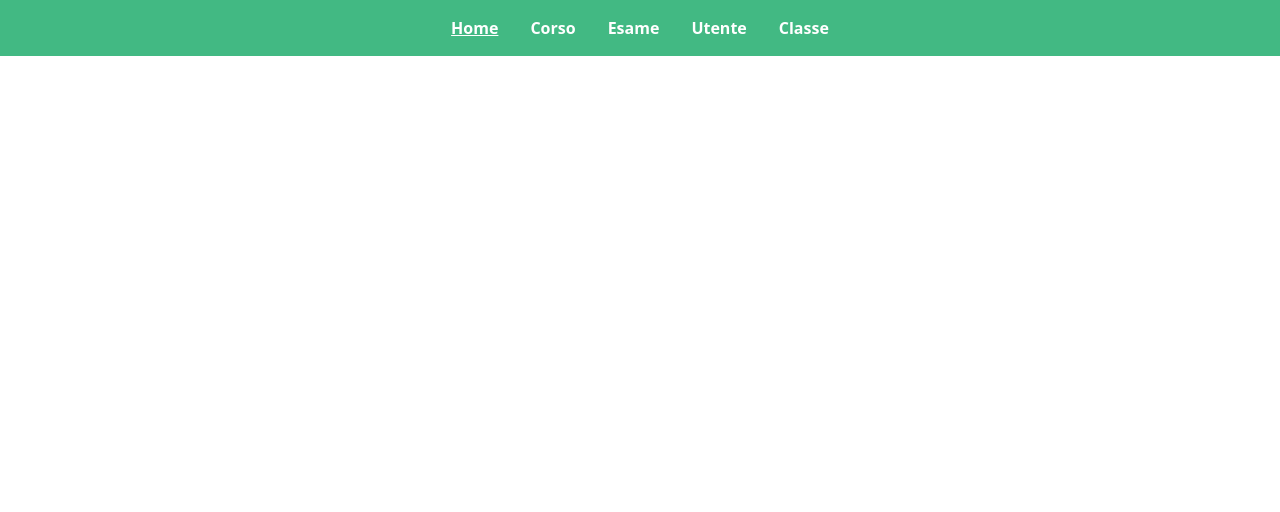
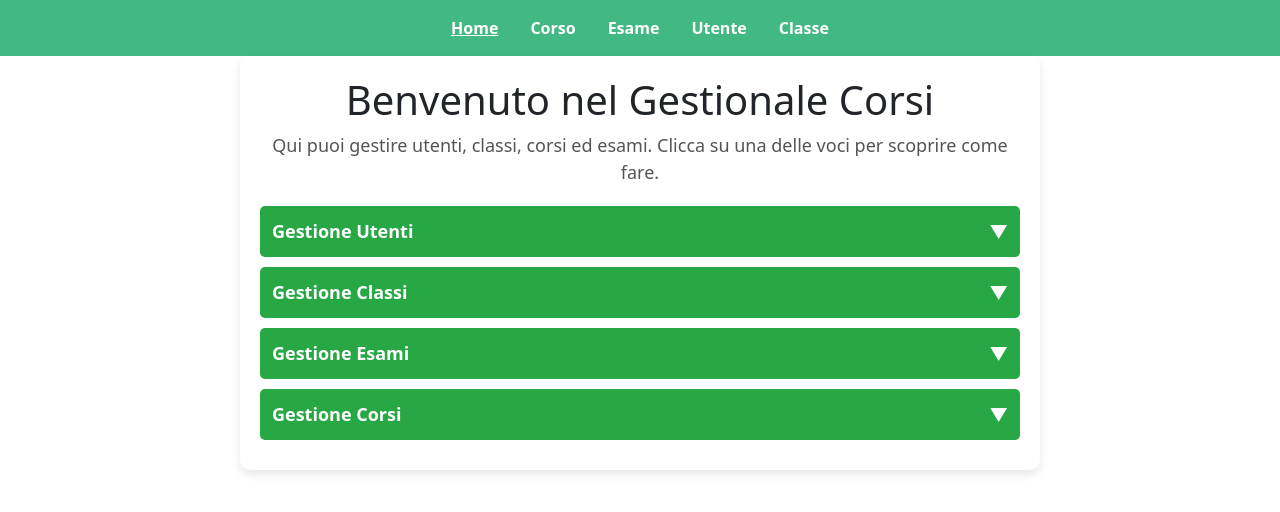
Before and after one commit to RedFox197/CorsiOnline-Frontend, a Vue app: page / in a window 1280 px wide. Shown: the top 512 px of the page. Built offline with nearby package versions, Linux system fonts and the light colour scheme.

Commit message:
prima home

```diff
--- /dev/null
+++ b/src/components/HomeComponent.vue
@@ -0,0 +1,113 @@
+<template>
+  <div class="container">
+    <h1>Benvenuto nel Gestionale Corsi</h1>
+    <p class="intro-text">Qui puoi gestire utenti, classi, corsi ed esami. Clicca su una delle voci per scoprire come fare.</p>
+
+    <div class="sections">
+      <div class="section" v-for="(item, index) in sections" :key="index">
+        <button class="toggle-btn" @click="toggleSection(index)">
+          {{ item.title }}
+          <span class="arrow" :class="{ 'rotated': item.open }">▼</span>
+        </button>
+        <div v-if="item.open" class="content">
+          <p>{{ item.description }}</p>
+          <p class="note">Tutte le operazioni sono modificabili o eliminabili tramite gli appositi bottoni a destra di ogni sezione.</p>
+        </div>
+      </div>
+    </div>
+  </div>
+</template>
+
+<script>
+export default {
+  data() {
+    return {
+      sections: [
+        {
+          title: 'Gestione Utenti',
+          description: 'Per aggiungere un utente vai su "Utente" e clicca su "Aggiungi nuovo utente". Dovrai inserire Nome, Cognome, Email, Ruolo e Classi associate.',
+          open: false
+        },
+        {
+          title: 'Gestione Classi',
+          description: 'Per creare una nuova classe vai su "Classe" e clicca "Aggiungi nuova classe". Dovrai inserire Nome, Data Inizio, Data Fine, Corso associato e Docente.',
+          open: false
+        },
+        {
+          title: 'Gestione Esami',
+          description: 'Per creare un esame vai su "Esame" e clicca "Aggiungi nuovo esame". Dovrai inserire il Tipo (orale, scritto, etc.), Descrizione, Punteggio ottenuto dallo studente, Studente associato e Data.',
+          open: false
+        },
+        {
+          title: 'Gestione Corsi',
+          description: 'Per creare un corso vai su "Corso" e clicca "Aggiungi nuovo corso". Dovrai inserire il Nome, una Descrizione e selezionare la Classe associata.',
+          open: false
+        }
+      ]
+    };
+  },
+  methods: {
+    toggleSection(index) {
+      this.sections[index].open = !this.sections[index].open;
+    }
+  }
+};
+</script>
+
+<style scoped>
+.container {
+  max-width: 800px;
+  margin: auto;
+  padding: 20px;
+  text-align: center;
+  background: #ffffff;
+  border-radius: 10px;
+  box-shadow: 0px 4px 10px rgba(0, 0, 0, 0.1);
+}
+.intro-text {
+  font-size: 18px;
+  color: #555;
+}
+.sections {
+  margin-top: 20px;
+}
+.section {
+  margin-bottom: 10px;
+}
+.toggle-btn {
+  width: 100%;
+  padding: 12px;
+  background-color: #28a745;
+  color: white;
+  border: none;
+  cursor: pointer;
+  font-size: 18px;
+  font-weight: bold;
+  text-align: left;
+  border-radius: 5px;
+  display: flex;
+  justify-content: space-between;
+  align-items: center;
+}
+.toggle-btn:hover {
+  background-color: #218838;
+}
+.arrow {
+  transition: transform 0.3s ease;
+}
+.rotated {
+  transform: rotate(180deg);
+}
+.content {
+  background: #f8f9fa;
+  padding: 15px;
+  border-left: 4px solid #28a745;
+  border-radius: 5px;
+  margin-top: 5px;
+}
+.note {
+  font-size: 14px;
+  color: #888;
+  margin-top: 10px;
+}
+</style>
--- a/src/views/HomeView.vue
+++ b/src/views/HomeView.vue
@@ -1,7 +1,8 @@
 <script setup>
+import HomeComponent from '@/components/HomeComponent.vue';
+
 </script>
 
 <template>
-  <main>
-  </main>
+<HomeComponent/>
 </template>
```
